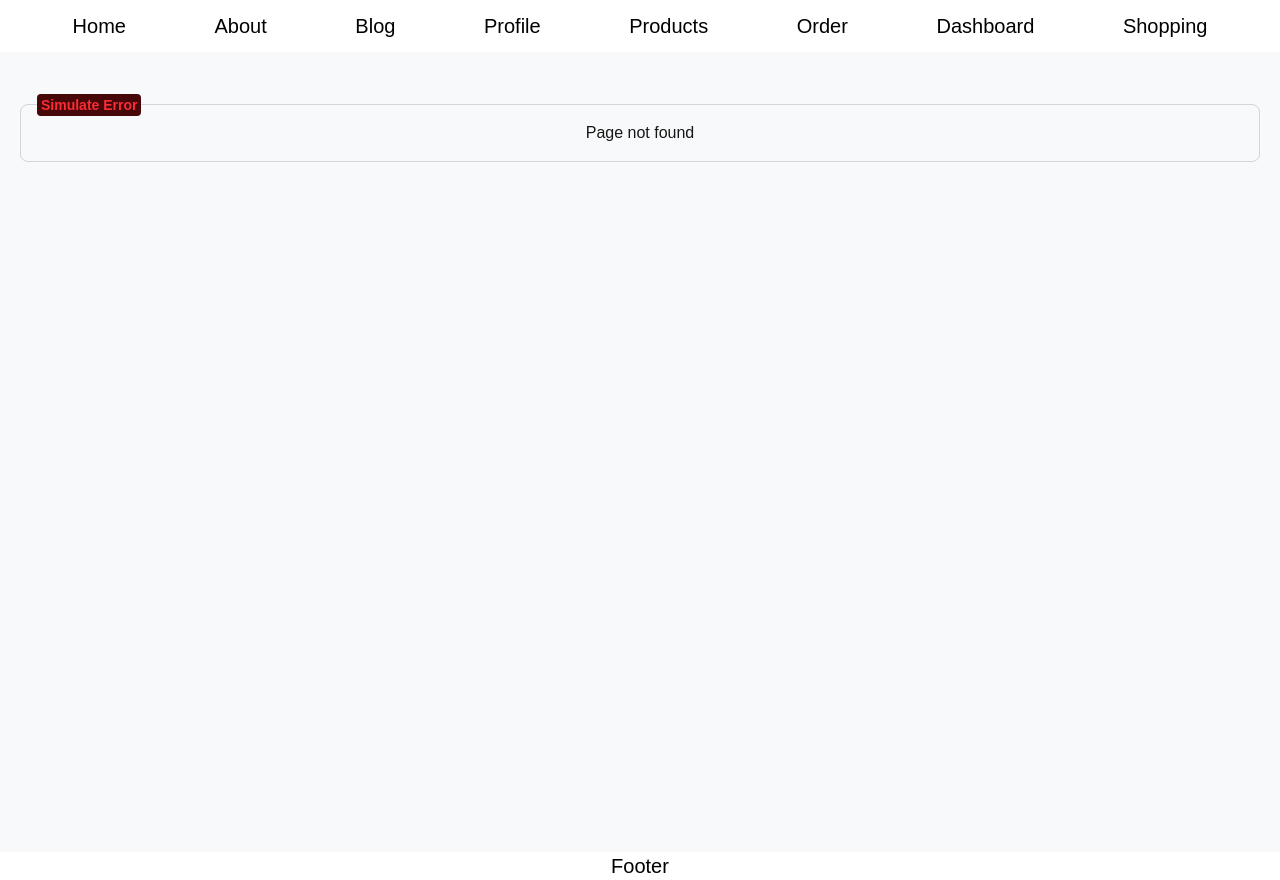
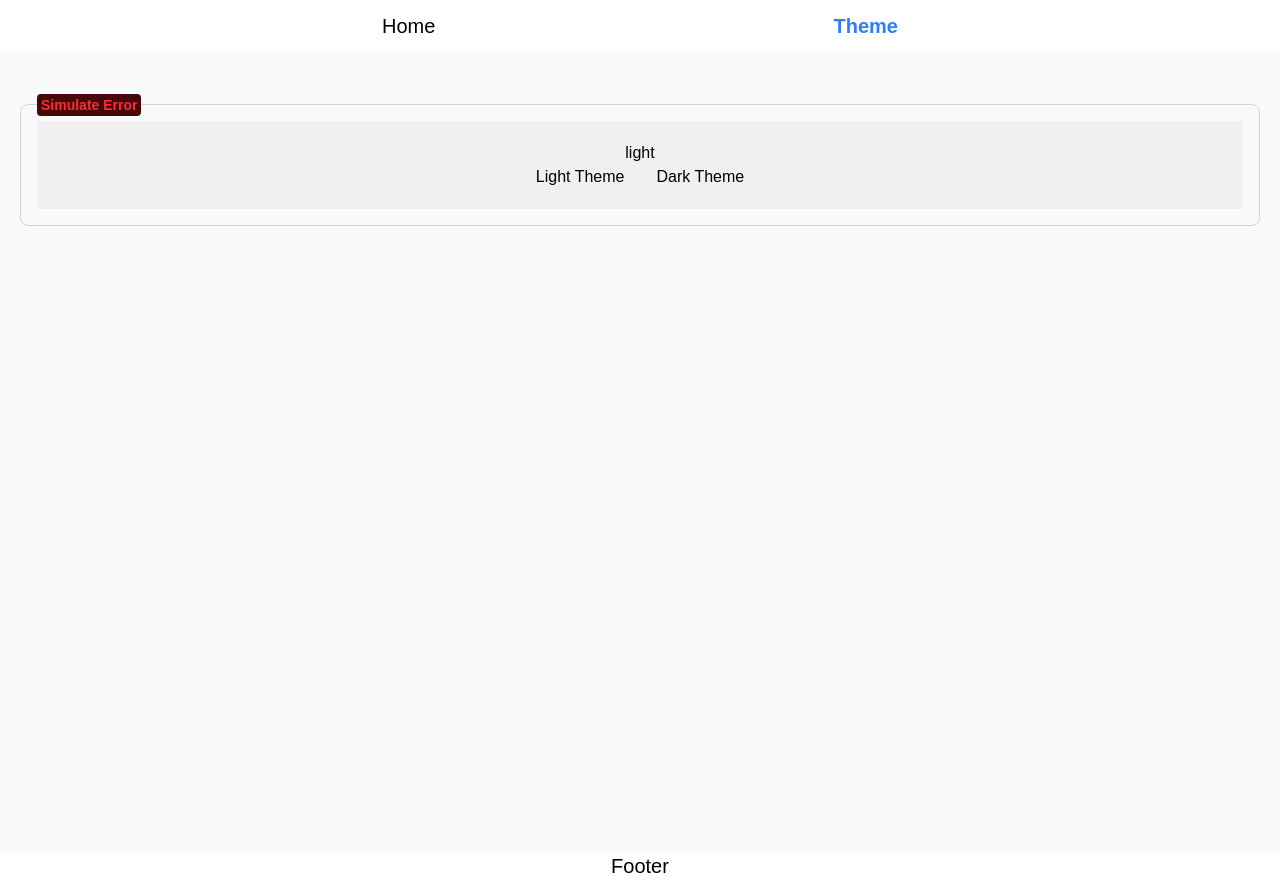
Before and after one commit to hasham0/next_js_tut, a Next.js app: page /theme in a window 1280 px wide. Before the commit this address had no page. Built offline with nearby package versions, Linux system fonts and the light colour scheme.

Commit message:
context provider

```diff
--- /dev/null
+++ b/src/app/(context)/theme/page.tsx
@@ -0,0 +1,9 @@
+import React from "react";
+
+import ThemeSection from "@/components/theme-section";
+
+type Props = {};
+
+export default function ThemePage({}: Props) {
+  return <ThemeSection />;
+}
--- /dev/null
+++ b/src/app/(context)/wrapper/ContextWrapper.tsx
@@ -0,0 +1,50 @@
+"use client";
+
+import { createContext, useContext, useState, type ReactNode } from "react";
+
+type Props = { children: ReactNode };
+
+type Theme = {
+  color: {
+    primary: string;
+    secondary: string;
+  };
+};
+
+export const defaultTheme: Theme = {
+  color: {
+    primary: "light",
+    secondary: "dark",
+  },
+};
+
+type ThemeContextType = {
+  currentTheme: string;
+  setCurrentTheme: React.Dispatch<React.SetStateAction<string>>;
+};
+
+const ThemeContext = createContext<ThemeContextType>({
+  currentTheme: defaultTheme.color.primary,
+  setCurrentTheme: () => {},
+});
+
+export default function ContextWrapper({ children }: Props) {
+  const [currentTheme, setCurrentTheme] = useState<string>(
+    defaultTheme.color["primary"]
+  );
+
+  return (
+    <ThemeContext.Provider value={{ currentTheme, setCurrentTheme }}>
+      {children}
+    </ThemeContext.Provider>
+  );
+}
+
+// create hook
+export const useTheme = () => {
+  const context = useContext(ThemeContext);
+  if (!context) {
+    throw new Error("useTheme must be used within a ThemeProvider");
+  }
+  return context;
+};
--- a/src/app/globals.css
+++ b/src/app/globals.css
@@ -1,11 +1,11 @@
-@import 'tailwindcss';
+@import "tailwindcss";
 
 :root {
   --background: #f8f9fa; /* off-white */
   --foreground: #171717;
 }
 
-@theme inline {
+:root {
   --color-background: var(--background);
   --color-foreground: var(--foreground);
   --font-sans: var(--font-geist-sans);
--- a/src/app/layout.tsx
+++ b/src/app/layout.tsx
@@ -3,6 +3,7 @@ import "./globals.css";
 import type { Metadata } from "next";
 import { Geist, Geist_Mono } from "next/font/google";
 
+import ContextWrapper from "@/app/(context)/wrapper/ContextWrapper";
 import ErrorWrapper from "@/app/(global-error)/error-wrapper";
 import Footer from "@/components/footer";
 import Header from "@/components/header";
@@ -36,9 +37,11 @@ export default function RootLayout({
         className={`${geistSans.variable} ${geistMono.variable} antialiased`}
       >
         <Header />
-        <main className="min-h-svh text-center p-5">
-          <ErrorWrapper>{children}</ErrorWrapper>
-        </main>
+        <ContextWrapper>
+          <main className="min-h-svh text-center p-5">
+            <ErrorWrapper>{children}</ErrorWrapper>
+          </main>
+        </ContextWrapper>
         <Footer />
       </body>
     </html>
--- a/src/components/header.tsx
+++ b/src/components/header.tsx
@@ -9,13 +9,14 @@ const Header = ({}: Props) => {
   const pathname = usePathname();
   const navLinks = [
     { href: "/", label: "Home" },
-    { href: "/about", label: "About" },
-    { href: "/blog", label: "Blog" },
-    { href: "/profile", label: "Profile" },
-    { href: "/products", label: "Products" },
-    { href: "/order", label: "Order" },
-    { href: "/dashboard", label: "Dashboard" },
-    { href: "/shop", label: "Shopping" },
+    { href: "/theme", label: "Theme" },
+    // { href: "/about", label: "About" },
+    // { href: "/blog", label: "Blog" },
+    // { href: "/profile", label: "Profile" },
+    // { href: "/products", label: "Products" },
+    // { href: "/order", label: "Order" },
+    // { href: "/dashboard", label: "Dashboard" },
+    // { href: "/shop", label: "Shopping" },
     // { href: "/complex-dashboard", label: "Complex Dashboard" },
     // { href: "/docs", label: "Docs" },
     // { href: "/gallery", label: "Gallery" },
--- /dev/null
+++ b/src/components/theme-section.tsx
@@ -0,0 +1,26 @@
+"use client";
+
+import { useTheme } from "@/app/(context)/wrapper/ContextWrapper";
+
+type Props = {};
+
+const ThemeSection = ({}: Props) => {
+  const { currentTheme, setCurrentTheme } = useTheme();
+  return (
+    <div
+      style={{
+        backgroundColor: currentTheme === "light" ? "#f0f0f0" : "#333",
+        color: currentTheme === "light" ? "#000" : "#fff",
+        padding: "20px",
+      }}
+    >
+      <h1>{currentTheme}</h1>
+      <div className="space-x-8">
+        <button onClick={() => setCurrentTheme("light")}>Light Theme</button>
+        <button onClick={() => setCurrentTheme("dark")}>Dark Theme</button>
+      </div>
+    </div>
+  );
+};
+
+export default ThemeSection;
```
